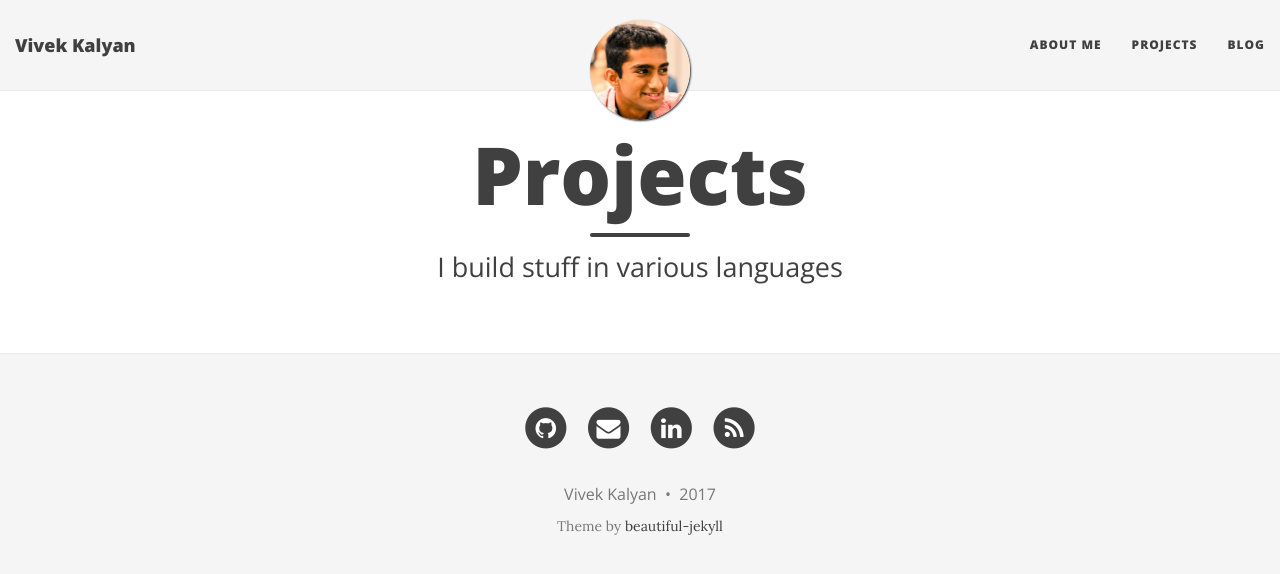
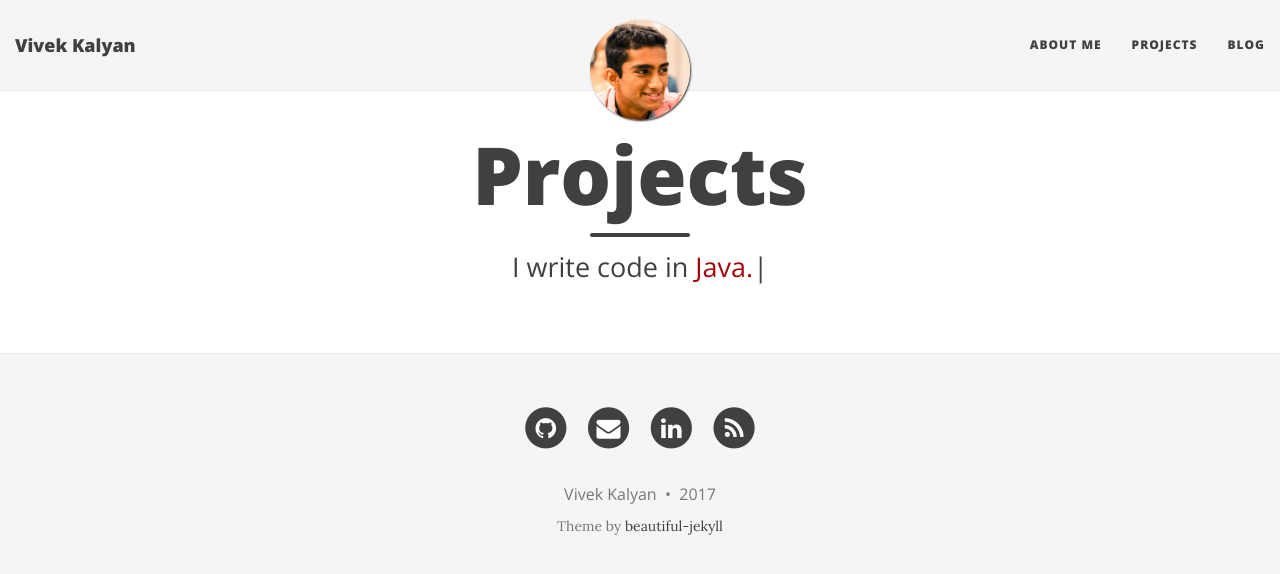
Before and after one commit to bowsplinter/bowsplinter.github.io, a Jekyll site: the page built from projects.md, in a window 1280 px wide. Shown: the top 574 px of the page. Built offline with Jekyll 4.4.1, drawn with Linux system fonts in a browser that asks for light colours; nearby versions of some CDN libraries; some of the changed lines change nothing that is shown.

Commit message:
Add typed subtitle for projects page

```diff
--- /dev/null
+++ b/_includes/project-header.html
@@ -0,0 +1,90 @@
+<!-- TODO this file has become a mess, refactor it -->
+
+<!-- Typed.js -->
+<script src="/js/jquery-1.11.2.min.js"></script>
+<script src="/js/typed.js" type="text/javascript"></script>
+<script>
+  $(function(){
+    $(".typed").typed({
+      strings: ["Python.","JavaScript.","Java.","C.", "MATLAB.", "HTML.", "CSS.",],
+      typeSpeed: 50,
+      loop: true,
+      backDelay: 1000
+    });
+  });
+</script>
+
+{% if page.bigimg or page.title %}
+
+{% if page.bigimg %}
+  <div id="header-big-imgs" data-num-img={% if page.bigimg.first %}{{ page.bigimg.size }}{% else %}1{% endif %}
+    {% for bigimg in page.bigimg %}
+    {% assign imgnum = forloop.index %}
+    {% for imginfo in bigimg %}
+      {% if imginfo[0] %}
+      data-img-src-{{ imgnum }}="{{ imginfo[0] | prepend: site.baseurl | replace: '//', '/' }}"
+      data-img-desc-{{ imgnum }}="{{ imginfo[1] }}"
+    {% else %}
+      data-img-src-{{ imgnum }}="{{ imginfo | prepend: site.baseurl | replace: '//', '/' }}"
+    {% endif %}
+    {% endfor %}
+    {% endfor %}
+  ></div>
+{% endif %}
+
+<header class="header-section {% if page.bigimg %}has-img{% endif %}">
+{% if page.bigimg %}
+<div class="big-img intro-header">
+  <div class="container">
+    <div class="row">
+      <div class="col-lg-8 col-lg-offset-2 col-md-10 col-md-offset-1">
+        <div class="{{ include.type }}-heading">
+          <h1>{% if page.title %}{{ page.title }}{% else %}<br/>{% endif %}</h1>
+      {% if page.subtitle %}
+        {% if include.type == "page" %}
+            <hr class="small">
+            <span class="{{ include.type }}-subheading">{{ page.subtitle }}</span>
+      {% else %}
+      <h2 class="{{ include.type }}-subheading">{{ page.subtitle }}</h2>
+      {% endif %}
+      {% endif %}
+
+      {% if include.type == "post" %}
+      <span class="post-meta">Posted on {{ page.date | date: "%B %-d, %Y" }}</span>
+      {% endif %}
+        </div>
+      </div>
+    </div>
+  </div>
+  <span class='img-desc'></span>
+</div>
+{% endif %}
+<div class="intro-header no-img">
+  <div class="container">
+    <div class="row">
+      <div class="col-lg-8 col-lg-offset-2 col-md-10 col-md-offset-1">
+        <div class="{{ include.type }}-heading">
+          <h1>{% if page.title %}{{ page.title }}{% else %}<br/>{% endif %}</h1>
+      {% if page.subtitle %}
+        {% if include.type == "page" %}
+            <hr class="small">
+            <span class="{{ include.type }}-subheading">I write code in <span class="typed" style="color:#a50509"></span></span>
+      {% else %}
+      <h2 class="{{ include.type }}-subheading">{{ page.subtitle }}</h2>
+      {% endif %}
+      {% endif %}
+
+      {% if include.type == "post" %}
+      <span class="post-meta">Posted on {{ page.date | date: "%B %-d, %Y" }}</span>
+      {% endif %}
+        </div>
+      </div>
+    </div>
+  </div>
+</div>
+</header>
+
+
+{% else %}
+<div class="intro-header"></div>
+{% endif %}
--- /dev/null
+++ b/_layouts/project.html
@@ -0,0 +1,18 @@
+---
+layout: base
+---
+
+{% include project-header.html type="page" %}
+
+<div class="container" role="main">
+  <div class="row">
+    <div class="col-lg-8 col-lg-offset-2 col-md-10 col-md-offset-1">
+      {{ content }}
+      {% if page.comments %}
+        <div class="disqus-comments">
+          {% include disqus.html %}
+        </div>
+      {% endif %}
+    </div>
+  </div>
+</div>
--- /dev/null
+++ b/js/typed.js
@@ -0,0 +1,438 @@
+// The MIT License (MIT)
+
+// Typed.js | Copyright (c) 2016 Matt Boldt | www.mattboldt.com
+
+// Permission is hereby granted, free of charge, to any person obtaining a copy
+// of this software and associated documentation files (the "Software"), to deal
+// in the Software without restriction, including without limitation the rights
+// to use, copy, modify, merge, publish, distribute, sublicense, and/or sell
+// copies of the Software, and to permit persons to whom the Software is
+// furnished to do so, subject to the following conditions:
+
+// The above copyright notice and this permission notice shall be included in
+// all copies or substantial portions of the Software.
+
+// THE SOFTWARE IS PROVIDED "AS IS", WITHOUT WARRANTY OF ANY KIND, EXPRESS OR
+// IMPLIED, INCLUDING BUT NOT LIMITED TO THE WARRANTIES OF MERCHANTABILITY,
+// FITNESS FOR A PARTICULAR PURPOSE AND NONINFRINGEMENT. IN NO EVENT SHALL THE
+// AUTHORS OR COPYRIGHT HOLDERS BE LIABLE FOR ANY CLAIM, DAMAGES OR OTHER
+// LIABILITY, WHETHER IN AN ACTION OF CONTRACT, TORT OR OTHERWISE, ARISING FROM,
+// OUT OF OR IN CONNECTION WITH THE SOFTWARE OR THE USE OR OTHER DEALINGS IN
+// THE SOFTWARE.
+
+
+
+
+! function($) {
+
+  "use strict";
+
+  var Typed = function(el, options) {
+
+    // chosen element to manipulate text
+    this.el = $(el);
+
+    // options
+    this.options = $.extend({}, $.fn.typed.defaults, options);
+
+    // attribute to type into
+    this.isInput = this.el.is('input');
+    this.attr = this.options.attr;
+
+    // show cursor
+    this.showCursor = this.isInput ? false : this.options.showCursor;
+
+    // text content of element
+    this.elContent = this.attr ? this.el.attr(this.attr) : this.el.text();
+
+    // html or plain text
+    this.contentType = this.options.contentType;
+
+    // typing speed
+    this.typeSpeed = this.options.typeSpeed;
+
+    // add a delay before typing starts
+    this.startDelay = this.options.startDelay;
+
+    // backspacing speed
+    this.backSpeed = this.options.backSpeed;
+
+    // amount of time to wait before backspacing
+    this.backDelay = this.options.backDelay;
+
+    // div containing strings
+    this.stringsElement = this.options.stringsElement;
+
+    // input strings of text
+    this.strings = this.options.strings;
+
+    // character number position of current string
+    this.strPos = 0;
+
+    // current array position
+    this.arrayPos = 0;
+
+    // number to stop backspacing on.
+    // default 0, can change depending on how many chars
+    // you want to remove at the time
+    this.stopNum = 0;
+
+    // Looping logic
+    this.loop = this.options.loop;
+    this.loopCount = this.options.loopCount;
+    this.curLoop = 0;
+
+    // for stopping
+    this.stop = false;
+
+    // custom cursor
+    this.cursorChar = this.options.cursorChar;
+
+    // shuffle the strings
+    this.shuffle = this.options.shuffle;
+    // the order of strings
+    this.sequence = [];
+
+    // All systems go!
+    this.build();
+  };
+
+  Typed.prototype = {
+
+    constructor: Typed,
+
+    init: function() {
+      // begin the loop w/ first current string (global self.strings)
+      // current string will be passed as an argument each time after this
+      var self = this;
+      self.timeout = setTimeout(function() {
+        for (var i=0;i<self.strings.length;++i) self.sequence[i]=i;
+
+        // shuffle the array if true
+        if(self.shuffle) self.sequence = self.shuffleArray(self.sequence);
+
+        // Start typing
+        self.typewrite(self.strings[self.sequence[self.arrayPos]], self.strPos);
+      }, self.startDelay);
+    },
+
+    build: function() {
+      var self = this;
+      // Insert cursor
+      if (this.showCursor === true) {
+        this.cursor = $("<span class=\"typed-cursor\">" + this.cursorChar + "</span>");
+        this.el.after(this.cursor);
+      }
+      if (this.stringsElement) {
+        this.strings = [];
+        this.stringsElement.hide();
+        console.log(this.stringsElement.children());
+        var strings = this.stringsElement.children();
+        $.each(strings, function(key, value){
+          self.strings.push($(value).html());
+        });
+      }
+      this.init();
+    },
+
+    // pass current string state to each function, types 1 char per call
+    typewrite: function(curString, curStrPos) {
+      // exit when stopped
+      if (this.stop === true) {
+        return;
+      }
+
+      // varying values for setTimeout during typing
+      // can't be global since number changes each time loop is executed
+      var humanize = Math.round(Math.random() * (100 - 30)) + this.typeSpeed;
+      var self = this;
+
+      // ------------- optional ------------- //
+      // backpaces a certain string faster
+      // ------------------------------------ //
+      // if (self.arrayPos == 1){
+      //  self.backDelay = 50;
+      // }
+      // else{ self.backDelay = 500; }
+
+      // contain typing function in a timeout humanize'd delay
+      self.timeout = setTimeout(function() {
+        // check for an escape character before a pause value
+        // format: \^\d+ .. eg: ^1000 .. should be able to print the ^ too using ^^
+        // single ^ are removed from string
+        var charPause = 0;
+        var substr = curString.substr(curStrPos);
+        if (substr.charAt(0) === '^') {
+          var skip = 1; // skip atleast 1
+          if (/^\^\d+/.test(substr)) {
+            substr = /\d+/.exec(substr)[0];
+            skip += substr.length;
+            charPause = parseInt(substr);
+          }
+
+          // strip out the escape character and pause value so they're not printed
+          curString = curString.substring(0, curStrPos) + curString.substring(curStrPos + skip);
+        }
+
+        if (self.contentType === 'html') {
+          // skip over html tags while typing
+          var curChar = curString.substr(curStrPos).charAt(0)
+          if (curChar === '<' || curChar === '&') {
+            var tag = '';
+            var endTag = '';
+            if (curChar === '<') {
+              endTag = '>'
+            }
+            else {
+              endTag = ';'
+            }
+            while (curString.substr(curStrPos + 1).charAt(0) !== endTag) {
+              tag += curString.substr(curStrPos).charAt(0);
+              curStrPos++;
+              if (curStrPos + 1 > curString.length) { break; }
+            }
+            curStrPos++;
+            tag += endTag;
+          }
+        }
+
+        // timeout for any pause after a character
+        self.timeout = setTimeout(function() {
+          if (curStrPos === curString.length) {
+            // fires callback function
+            self.options.onStringTyped(self.arrayPos);
+
+            // is this the final string
+            if (self.arrayPos === self.strings.length - 1) {
+              // animation that occurs on the last typed string
+              self.options.callback();
+
+              self.curLoop++;
+
+              // quit if we wont loop back
+              if (self.loop === false || self.curLoop === self.loopCount)
+                return;
+            }
+
+            self.timeout = setTimeout(function() {
+              self.backspace(curString, curStrPos);
+            }, self.backDelay);
+
+          } else {
+
+            /* call before functions if applicable */
+            if (curStrPos === 0) {
+              self.options.preStringTyped(self.arrayPos);
+            }
+
+            // start typing each new char into existing string
+            // curString: arg, self.el.html: original text inside element
+            var nextString = curString.substr(0, curStrPos + 1);
+            if (self.attr) {
+              self.el.attr(self.attr, nextString);
+            } else {
+              if (self.isInput) {
+                self.el.val(nextString);
+              } else if (self.contentType === 'html') {
+                self.el.html(nextString);
+              } else {
+                self.el.text(nextString);
+              }
+            }
+
+            // add characters one by one
+            curStrPos++;
+            // loop the function
+            self.typewrite(curString, curStrPos);
+          }
+          // end of character pause
+        }, charPause);
+
+        // humanized value for typing
+      }, humanize);
+
+    },
+
+    backspace: function(curString, curStrPos) {
+      // exit when stopped
+      if (this.stop === true) {
+        return;
+      }
+
+      // varying values for setTimeout during typing
+      // can't be global since number changes each time loop is executed
+      var humanize = Math.round(Math.random() * (100 - 30)) + this.backSpeed;
+      var self = this;
+
+      self.timeout = setTimeout(function() {
+
+        // ----- this part is optional ----- //
+        // check string array position
+        // on the first string, only delete one word
+        // the stopNum actually represents the amount of chars to
+        // keep in the current string. In my case it's 14.
+        // if (self.arrayPos == 1){
+        //  self.stopNum = 14;
+        // }
+        //every other time, delete the whole typed string
+        // else{
+        //  self.stopNum = 0;
+        // }
+
+        if (self.contentType === 'html') {
+          // skip over html tags while backspacing
+          if (curString.substr(curStrPos).charAt(0) === '>') {
+            var tag = '';
+            while (curString.substr(curStrPos - 1).charAt(0) !== '<') {
+              tag -= curString.substr(curStrPos).charAt(0);
+              curStrPos--;
+              if (curStrPos < 0) { break; }
+            }
+            curStrPos--;
+            tag += '<';
+          }
+        }
+
+        // ----- continue important stuff ----- //
+        // replace text with base text + typed characters
+        var nextString = curString.substr(0, curStrPos);
+        if (self.attr) {
+          self.el.attr(self.attr, nextString);
+        } else {
+          if (self.isInput) {
+            self.el.val(nextString);
+          } else if (self.contentType === 'html') {
+            self.el.html(nextString);
+          } else {
+            self.el.text(nextString);
+          }
+        }
+
+        // if the number (id of character in current string) is
+        // less than the stop number, keep going
+        if (curStrPos > self.stopNum) {
+          // subtract characters one by one
+          curStrPos--;
+          // loop the function
+          self.backspace(curString, curStrPos);
+        }
+        // if the stop number has been reached, increase
+        // array position to next string
+        else if (curStrPos <= self.stopNum) {
+          self.arrayPos++;
+
+          if (self.arrayPos === self.strings.length) {
+            self.arrayPos = 0;
+
+            // Shuffle sequence again
+            if(self.shuffle) self.sequence = self.shuffleArray(self.sequence);
+
+            self.init();
+          } else
+            self.typewrite(self.strings[self.sequence[self.arrayPos]], curStrPos);
+        }
+
+        // humanized value for typing
+      }, humanize);
+
+    },
+    /**
+     * Shuffles the numbers in the given array.
+     * @param {Array} array
+     * @returns {Array}
+     */
+    shuffleArray: function(array) {
+      var tmp, current, top = array.length;
+      if(top) while(--top) {
+        current = Math.floor(Math.random() * (top + 1));
+        tmp = array[current];
+        array[current] = array[top];
+        array[top] = tmp;
+      }
+      return array;
+    },
+
+    // Start & Stop currently not working
+
+    // , stop: function() {
+    //     var self = this;
+
+    //     self.stop = true;
+    //     clearInterval(self.timeout);
+    // }
+
+    // , start: function() {
+    //     var self = this;
+    //     if(self.stop === false)
+    //        return;
+
+    //     this.stop = false;
+    //     this.init();
+    // }
+
+    // Reset and rebuild the element
+    reset: function() {
+      var self = this;
+      clearInterval(self.timeout);
+      var id = this.el.attr('id');
+      this.el.empty();
+      if (typeof this.cursor !== 'undefined') {
+        this.cursor.remove();
+      }
+      this.strPos = 0;
+      this.arrayPos = 0;
+      this.curLoop = 0;
+      // Send the callback
+      this.options.resetCallback();
+    }
+
+  };
+
+  $.fn.typed = function(option) {
+    return this.each(function() {
+      var $this = $(this),
+        data = $this.data('typed'),
+        options = typeof option == 'object' && option;
+      if (data) { data.reset(); }
+      $this.data('typed', (data = new Typed(this, options)));
+      if (typeof option == 'string') data[option]();
+    });
+  };
+
+  $.fn.typed.defaults = {
+    strings: ["These are the default values...", "You know what you should do?", "Use your own!", "Have a great day!"],
+    stringsElement: null,
+    // typing speed
+    typeSpeed: 0,
+    // time before typing starts
+    startDelay: 0,
+    // backspacing speed
+    backSpeed: 0,
+    // shuffle the strings
+    shuffle: false,
+    // time before backspacing
+    backDelay: 500,
+    // loop
+    loop: false,
+    // false = infinite
+    loopCount: false,
+    // show cursor
+    showCursor: true,
+    // character for cursor
+    cursorChar: "|",
+    // attribute to type (null == text)
+    attr: null,
+    // either html or text
+    contentType: 'html',
+    // call when done callback function
+    callback: function() {},
+    // starting callback function before each string
+    preStringTyped: function() {},
+    //callback for every typed string
+    onStringTyped: function() {},
+    // callback for reset
+    resetCallback: function() {}
+  };
+
+
+}(window.jQuery);
--- a/projects.md
+++ b/projects.md
@@ -1,5 +1,5 @@
 ---
-layout: page
+layout: project
 title: Projects
 subtitle: I build stuff in various languages
 ---
```
